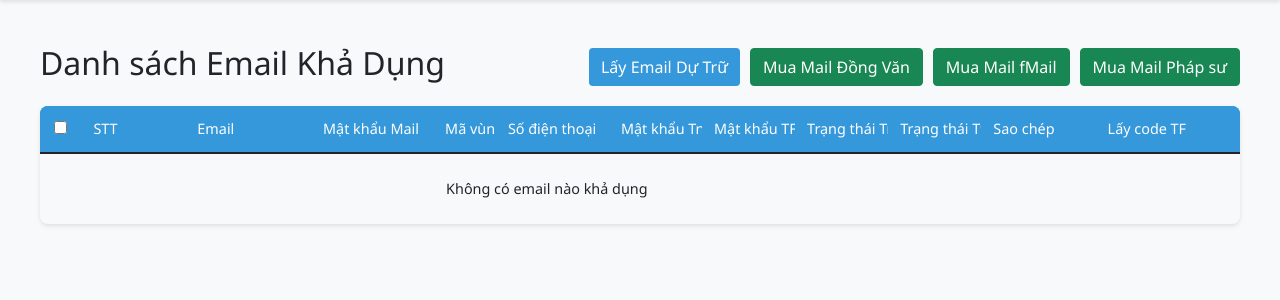
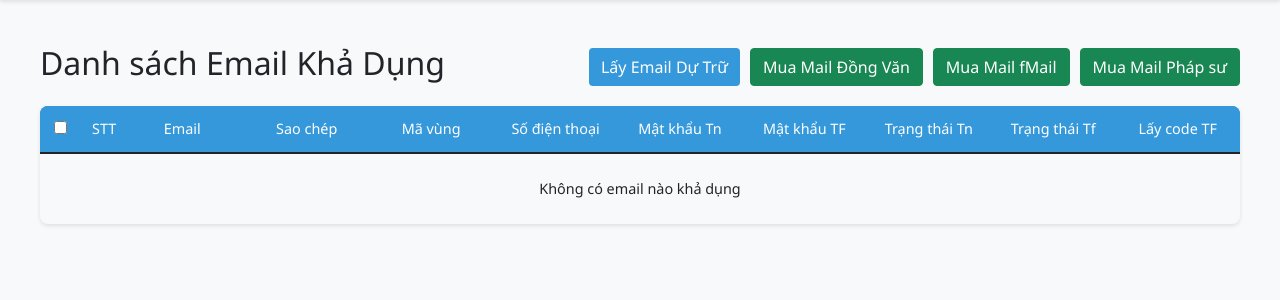
Before and after one commit to thongtruong232/webDjango1704, a Django app: page /available-emails/ in a window 1280 px wide. Shown: the part 66-366 px from the top of the page. Run offline with Django 5.2, Linux system fonts and the light colour scheme; a user stored in the database is signed in; data that the repository does not hold is empty; some libraries are stand-ins or nearby versions.

Commit message:
Fix UI reg account

```diff
--- a/authentication/views/manger_admin_sale_views.py
+++ b/authentication/views/manger_admin_sale_views.py
@@ -198,7 +198,7 @@ def manager_textnow_view(request):
         return render(request, 'authentication/manager_textnow_admin_sale.html', context)
 
 @login_required
-@role_required('admin')  # Yêu cầu quyền admin
+@role_required('quanly')  # Yêu cầu quyền admin
 def delete_employee(request):
     if request.method == 'POST':
         try:
@@ -220,7 +220,7 @@ def delete_employee(request):
 
 @csrf_exempt
 @login_required
-@role_required('admin')  # Yêu cầu quyền admin
+@role_required('quanly')  # Yêu cầu quyền admin
 def export_employee_textnow_excel(request):
     if request.method == 'POST':
         try:
@@ -302,7 +302,7 @@ def export_employee_textnow_excel(request):
 
 @csrf_exempt
 @login_required
-@role_required('admin')  # Yêu cầu quyền admin
+@role_required('quanly')  # Yêu cầu quyền admin
 def update_sold_status(request):
     if request.method == 'POST':
         try:
--- a/templates/authentication/employee_email_info.html
+++ b/templates/authentication/employee_email_info.html
@@ -892,6 +892,12 @@
             min-width: 120px;
             max-width: 300px;
             word-break: break-all;
+        }
+
+        .table td, .table th {
+            max-width: 350px;
+            word-break: break-word;
+            white-space: normal;
         }
     </style>
 </head>
@@ -1012,16 +1018,15 @@
                     <tr>
                         <th style="width: 40px;"><input type="checkbox" id="selectAll"></th>
                         <th style="width: 40px;">STT</th>
-                        <th style="width: 180px;">Email</th>
-                        <th style="width: 120px;">Mật khẩu Mail</th>
-                        <th style="width: 60px;">Mã vùng</th>
-                        <th style="width: 110px;">Số điện thoại</th>
-                        <th style="width: 90px;">Mật khẩu Tn</th>
-                        <th style="width: 90px;">Mật khẩu TF</th>
-                        <th style="width: 90px;">Trạng thái Tn</th>
-                        <th style="width: 90px;">Trạng thái Tf</th>
-                        <th style="width: 70px;">Sao chép</th>
-                        <th style="width: 180px;">Lấy code TF</th>
+                        <th>Email</th>
+                        <th>Sao chép</th>
+                        <th>Mã vùng</th>
+                        <th>Số điện thoại</th>
+                        <th>Mật khẩu Tn</th>
+                        <th>Mật khẩu TF</th>
+                        <th>Trạng thái Tn</th>
+                        <th>Trạng thái Tf</th>
+                        <th>Lấy code TF</th>
                     </tr>
                 </thead>
                 <tbody id="emailsTableBody">
@@ -1107,7 +1112,23 @@
                         </td>
                         <td>${index + 1}</td>
                         <td>${email.email}</td>
-                        <td>${email.password}</td>
+                        <td>
+                            <button class="btn btn-sm btn-primary copy-btn"
+                                    data-clipboard-text="${email.email}|${email.password}|${email.refresh_token || ''}|${email.client_id || ''}"
+                                    title="Sao chép thông tin tổng hợp">
+                                <i class="fas fa-copy"></i>
+                            </button>
+                            <button class="btn btn-sm btn-secondary copy-email-btn"
+                                    data-clipboard-text="${email.email}"
+                                    title="Sao chép tên email">
+                                <i class="fas fa-at"></i>
+                            </button>
+                            <button class="btn btn-sm btn-warning copy-password-btn"
+                                    data-clipboard-text="${email.password}"
+                                    title="Sao chép mật khẩu email">
+                                <i class="fas fa-key"></i>
+                            </button>
+                        </td>
                         <td>${email.area_phone}</td>
                         <td>${email.phone_number}</td>
                         <td>${email.pass_TN}</td>
@@ -1129,13 +1150,6 @@
                             </select>
                         </td>
                         <td>
-                            <button class="btn btn-sm btn-primary copy-btn"
-                                    data-clipboard-text="${email.email}|${email.password}|${email.refresh_token || ''}|${email.client_id || ''}"
-                                    title="Sao chép thông tin">
-                                <i class="fas fa-copy"></i>
-                            </button>
-                        </td>
-                        <td>
                             <button class="btn btn-sm btn-info read-mail-btn" title="Đọc mail" data-email="${email.email}" data-password="${email.password}" data-refresh-token="${email.refresh_token || ''}" data-client-id="${email.client_id || ''}">
                                 <i class="fas fa-envelope-open-text"></i>
                             </button>
@@ -1611,7 +1625,7 @@
                                 validCodes.sort((a, b) => new Date(b.date) - new Date(a.date));
                                 const codeResult = validCodes[0];
                                 if (codeResult) {
-                                    console.log('codeResult', codeResult);
+                                    // console.log('codeResult', codeResult);
                                     // Tìm <td> chứa nút đọc mail
                                     const readMailTd = targetRow.querySelector('.read-mail-btn').parentElement;
                                     // Xóa code cũ nếu có
@@ -1639,6 +1653,28 @@
                         btn.innerHTML = '<i class="fas fa-envelope-open-text"></i>';
                     }
                 }
+            });
+
+            // Thêm JS xử lý sự kiện cho .copy-email-btn và .copy-password-btn
+            document.querySelectorAll('.copy-email-btn, .copy-password-btn').forEach(button => {
+                button.addEventListener('click', function() {
+                    const text = this.getAttribute('data-clipboard-text');
+                    const showCopyEffect = (btn) => {
+                        btn.classList.add('copied-effect');
+                        setTimeout(() => {
+                            btn.classList.remove('copied-effect');
+                        }, 500);
+                    };
+                    if (navigator.clipboard && navigator.clipboard.writeText) {
+                        navigator.clipboard.writeText(text).then(() => {
+                            showCopyEffect(this);
+                        }).catch(err => {
+                            fallbackCopyTextToClipboard(text, this, showCopyEffect);
+                        });
+                    } else {
+                        fallbackCopyTextToClipboard(text, this, showCopyEffect);
+                    }
+                });
             });
         });
 
```
Also changed, not shown: db.sqlite3, 1 other file.
